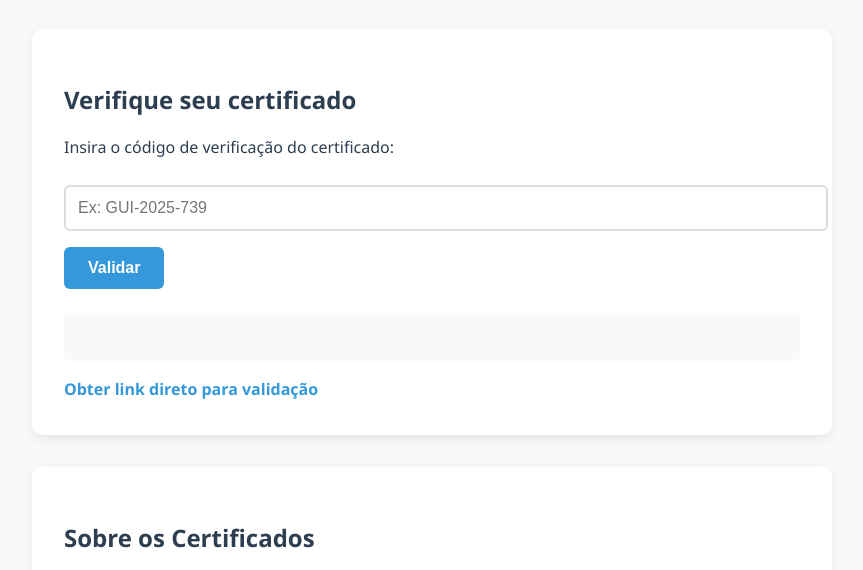
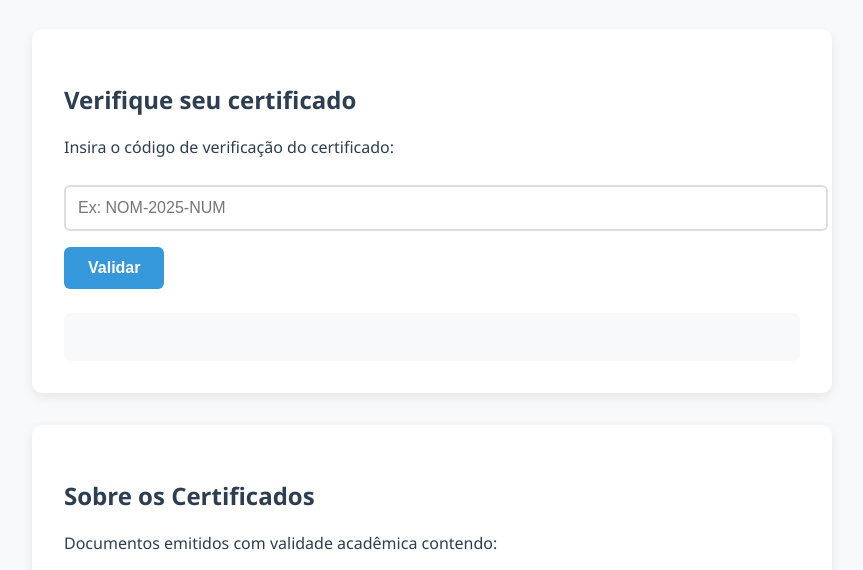
Before and after one commit to TerabyteGS/validar_certificados, a plain HTML site: page index.html in a window 1280 px wide. Shown: the part 449-1019 px from the top of the page, without its empty margins (208-1071 px from the left). Drawn offline with Linux system fonts and the light colour scheme.

Commit message:
Update index.html

```diff
--- a/index.html
+++ b/index.html
@@ -155,12 +155,12 @@
     <h2>Verifique seu certificado</h2>
     <p>Insira o código de verificação do certificado:</p>
 
-    <input type="text" id="codigo" placeholder="Ex: GUI-2025-739" autocomplete="off">
+    <input type="text" id="codigo" placeholder="Ex: NOM-2025-NUM" autocomplete="off">
     <button onclick="validarCertificado()">Validar</button>
 
     <div id="resultado"></div>
 
-    <a href="#" id="directLink" class="direct-link">Obter link direto para validação</a>
+
   </div>
 
   <div class="card">
```
